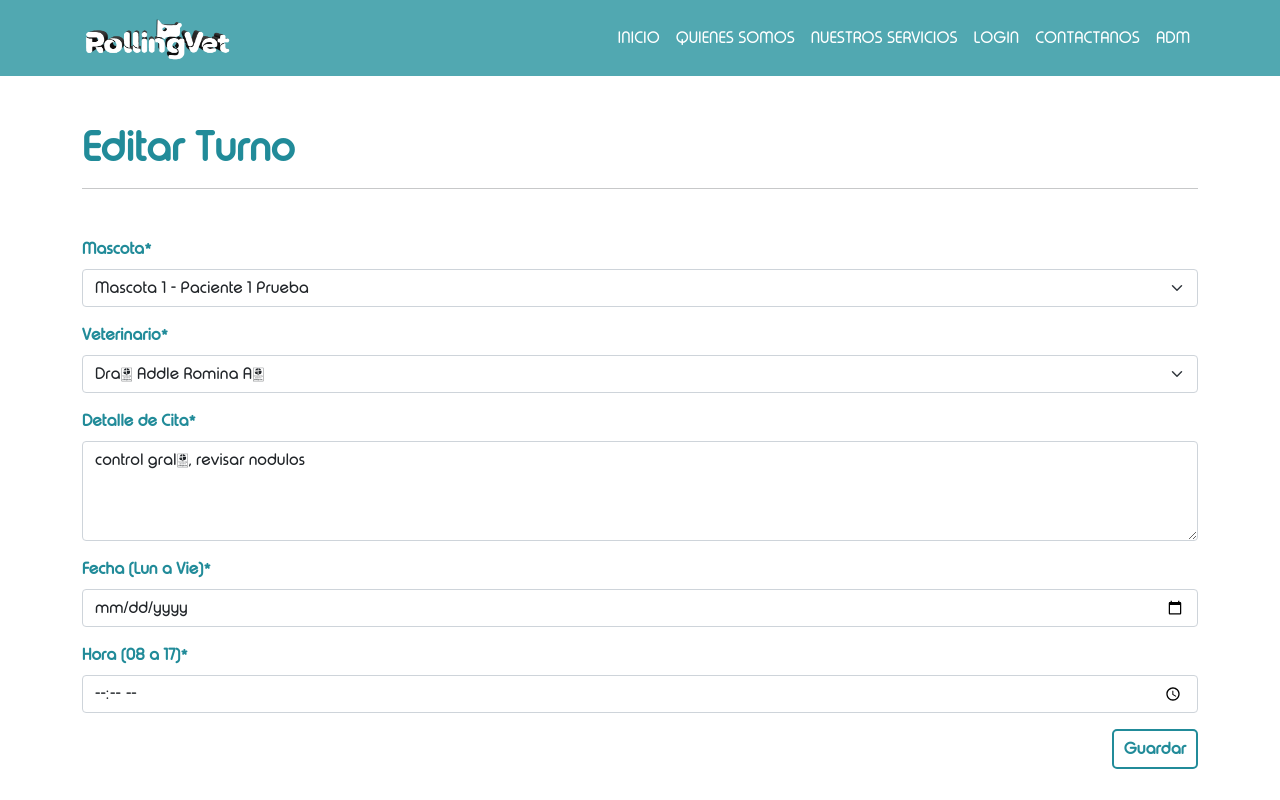
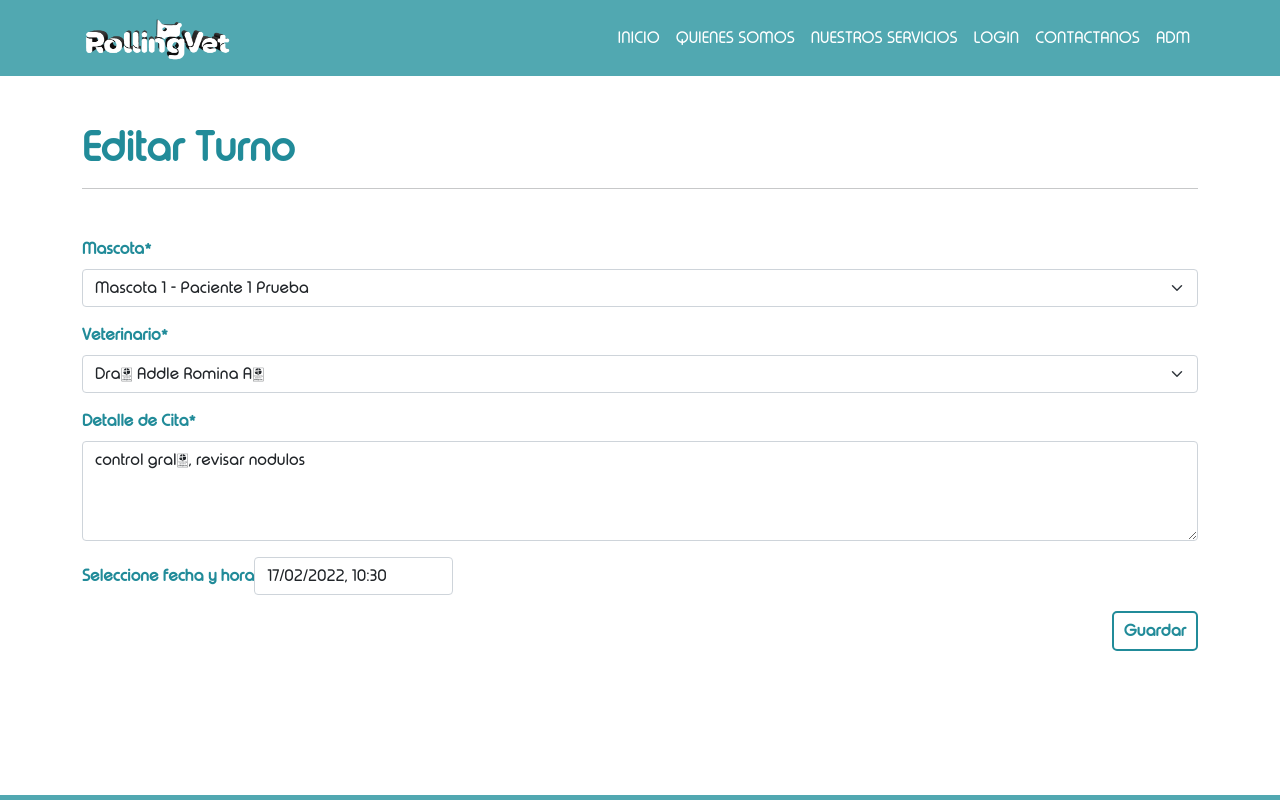
Before and after one commit to alanchibilisco/RollingVetProjectFE, a React (Create React App) app: page /Adm/turnos/editar/1 in a window 1280 px wide. Shown: the top 800 px of the page. Built offline with nearby package versions, Linux system fonts and the light colour scheme; data requests are answered from the project's data file.

Commit message:
se completo el edit, pero presenta un error en el guardado de la fecha

```diff
--- a/db.json
+++ b/db.json
@@ -47,7 +47,7 @@
       "detalleCita": "sadasd",
       "veterinario": "Addle Romina",
       "mascota": "Mascota 1 - Paciente 1 Prueba",
-      "startDate": "2022-02-17T18:30:00.412Z",
+      "startDate": "2022-02-24T21:00:00.000Z",
       "id": 4
     }
   ]
--- a/src/components/cruds/EditTurnos.jsx
+++ b/src/components/cruds/EditTurnos.jsx
@@ -5,11 +5,20 @@ import { useNavigate, useParams } from "react-router-dom";
 import Swal from "sweetalert2";
 import Footer from "../Footer";
 import NavBar from "../NavBar";
-import { validateTextoEsp, validateFecha, validateHora } from "../Validaciones";
+import { validateTextoEsp} from "../Validaciones";
+//datepickery
+import DatePicker from "react-datepicker";
+import es from "date-fns/locale/es";
+import "react-datepicker/dist/react-datepicker.css";
+import { setHours, setMinutes } from "date-fns";
 
 const EditTurnos = ({ URLTurnos, getApiTurnos, pacientes}) => {
     //state
     const [turno, setTurno]=useState({});
+    //const [startDate, setStartDate] = useState(
+      // setHours(setMinutes(new Date(), 0), 0)
+     //);
+    const [data, setData]=useState('');
     //parametro
     const {id}=useParams();
     //efect
@@ -18,29 +27,35 @@ const EditTurnos = ({ URLTurnos, getApiTurnos, pacientes}) => {
             const res=await fetch(`${URLTurnos}/${id}`);
             const turnoApi=await res.json();
             setTurno(turnoApi);
+            setData(new Date(turnoApi.startDate.slice(0, turnoApi.startDate.length-1)));
         } catch (error) {
             console.log(error);
         }
     }, []);
+    //manejo de startDate
+
+
     //referencias
     const detalleCitaRef=useRef('');
-    const fechaRef=useRef('');
-    const horaRef=useRef('');
     //navigate
     const navigate=useNavigate();
+    //handle date
+  const handleDate=(date)=>{
+        setData(date);
+  }
     //handleSubmit
     const handleSubmit=(e)=>{
         e.preventDefault();
-        if(!validateTextoEsp(turno.mascota)||!validateTextoEsp(turno.veterinario)||!validateTextoEsp(detalleCitaRef.current.value.trimStart())||!validateFecha(fechaRef.current.value)||!validateHora(horaRef.current.value)){
+        if(!validateTextoEsp(turno.mascota)||!validateTextoEsp(turno.veterinario)||!validateTextoEsp(detalleCitaRef.current.value.trimStart())){
             Swal.fire("Ops!", "Algunos de los campos es incorrectos", "Error");
             return;
         }else{
+
             const turnoUpdate={
                 detalleCita: detalleCitaRef.current.value,
                 veterinario: turno.veterinario,
                 mascota: turno.mascota,
-                fecha: fechaRef.current.value,
-                hora: horaRef.current.value
+                startDate: data
             };
 
             Swal.fire({
@@ -125,7 +140,7 @@ const EditTurnos = ({ URLTurnos, getApiTurnos, pacientes}) => {
             ></Form.Control>
           </Form.Group>
 
-          <Form.Group className="mb-3" controlId="formBasicFecha">
+          {/* <Form.Group className="mb-3" controlId="formBasicFecha">
             <Form.Label className="font-celeste-crud">Fecha (Lun a Vie)*</Form.Label>
             <Form.Control
               type="date"
@@ -143,8 +158,32 @@ const EditTurnos = ({ URLTurnos, getApiTurnos, pacientes}) => {
               defaultValue={turno.hora}
               ref={horaRef}
             ></Form.Control>
+          </Form.Group> */}
+          {/* inicio datepickery */}
+          {turno.startDate!==undefined?
+          <Form.Group>
+            <Form.Label className="font-celeste-crud">Seleccione fecha y hora</Form.Label>
+
+            <DatePicker
+            locale={es}
+            selected={data}
+            onChange={(date) =>{handleDate(date)}}
+            minDate={new Date()}
+            filterDate={(date) => date.getDay() !== 6 && date.getDay() !== 0}
+            showTimeSelect
+            filterTime={(date) =>
+              (date.getHours() >= 8 && date.getHours() <= 12)||(date.getHours() >= 14 && date.getHours() <= 18)
+            }
+            excludeTimes={[setHours(setMinutes(new Date(),30),12)]}
+            minTime={setHours(setMinutes(new Date(), 0), 8)}
+            maxTime={setHours(setMinutes(new Date(), 0), 18)}
+            dateFormat="Pp"
+            className="container-fluid form form-control mb-3"
+          ></DatePicker>
           </Form.Group>
-
+          :
+          <></>
+          }
           <div className="text-end">
             <button className="btn-celeste-crud">Guardar</button>
           </div>
```
